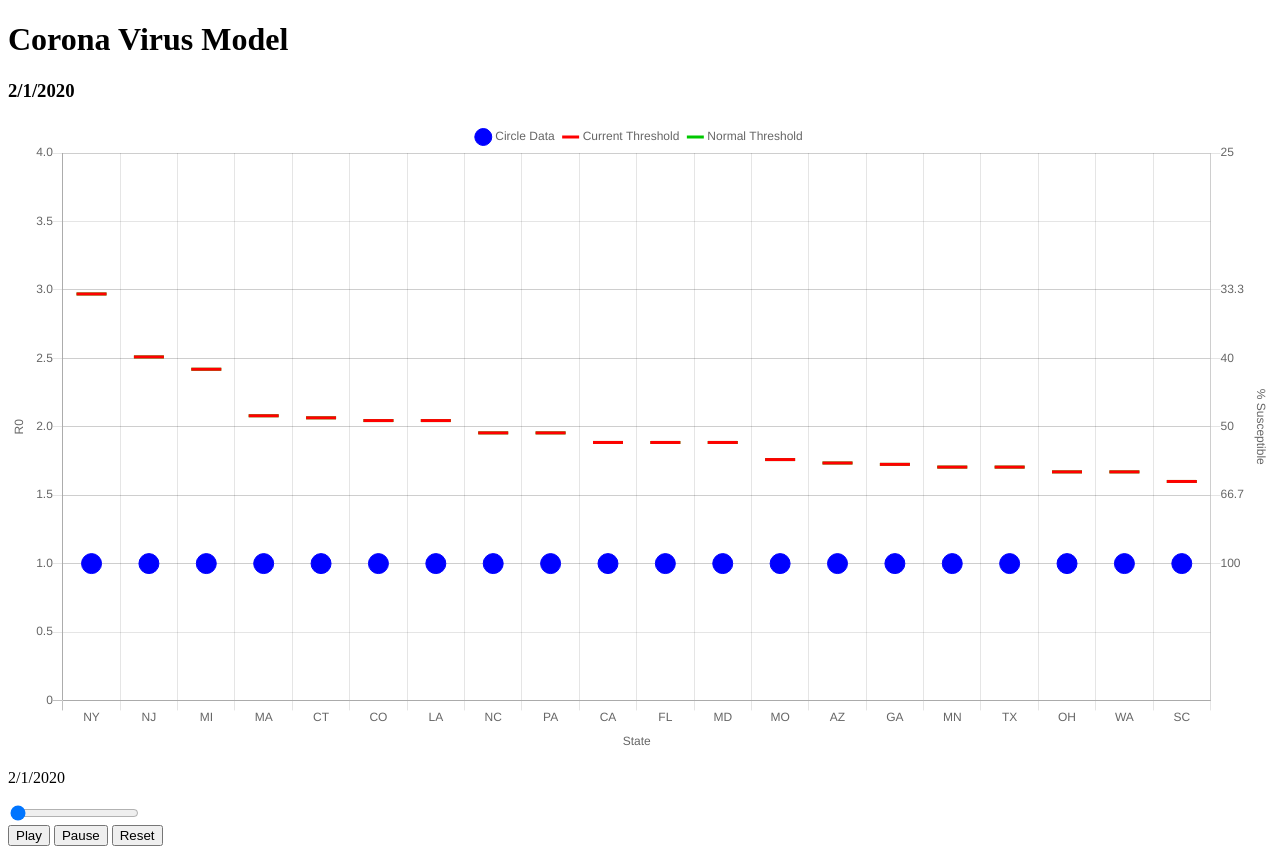
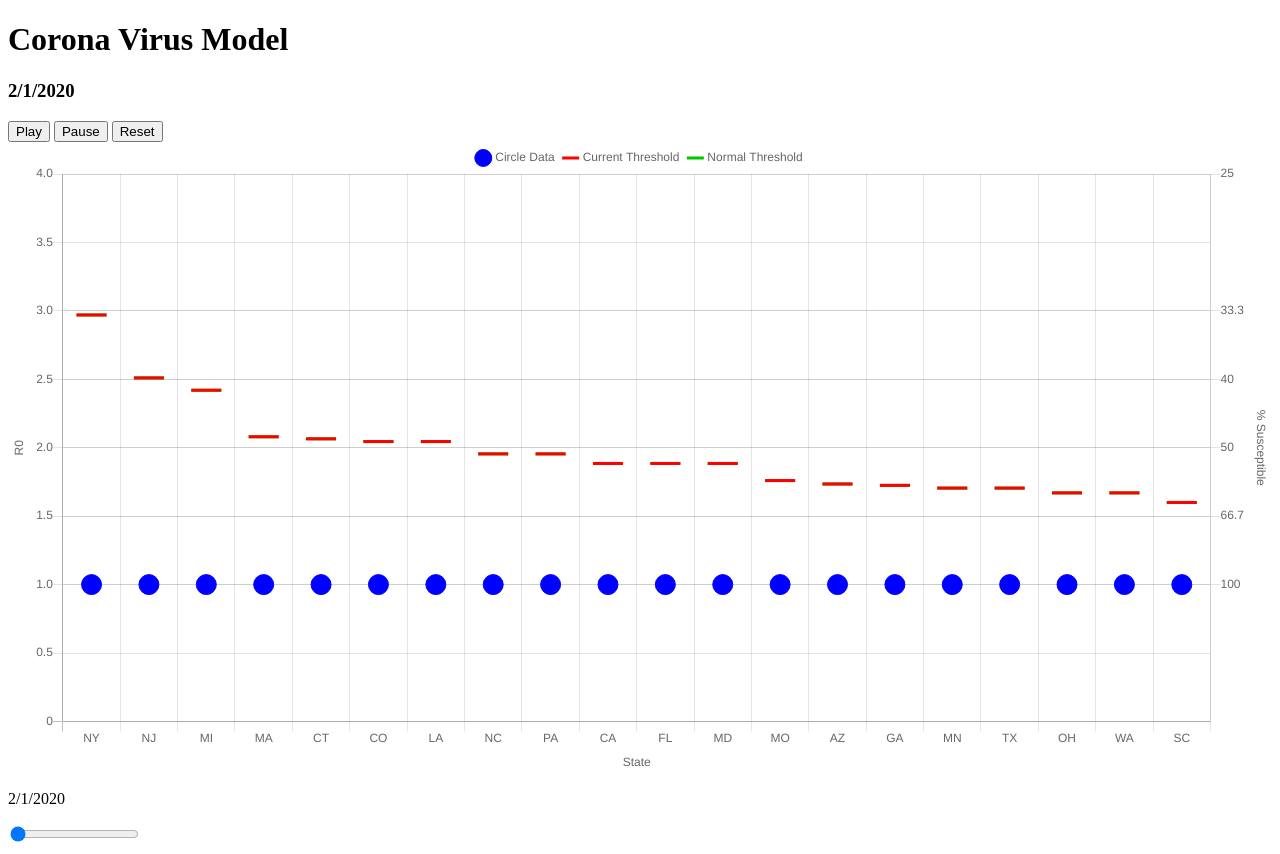
Before and after one commit to jcandell2023/corona-model, a Svelte app: page / in a window 1280 px wide. Built offline with nearby package versions, Linux system fonts and the light colour scheme; the HTML template or start-up script is replaced by a standard one.

Commit message:
move buttons to top

```diff
--- a/src/App.svelte
+++ b/src/App.svelte
@@ -60,7 +60,16 @@
 
 <div class="container">
   <h1 class="display-4 text-center">Corona Virus Model</h1>
-  <h3 class="text-center">{date.toLocaleDateString()}</h3>
+  <div class="row">
+    <h3 class="offset-md-2 text-center col-md-5">{date.toLocaleDateString()}</h3>
+    <div class="btn-group col-md-2" role="group">
+      <button class="btn btn-success" on:click={playAnimation}>Play</button>
+      <button class="btn btn-warning" on:click={stop}>Pause</button>
+      <button class="btn btn-danger" on:click={reset}>Reset</button>
+    </div>
+
+  </div>
+
   <div class="row">
     <Plot
       circleData={dotData[day - 1]}
@@ -77,7 +86,5 @@
       max="400"
       bind:value={day} />
   </div>
-  <button class="btn btn-success" on:click={playAnimation}>Play</button>
-  <button class="btn btn-warning" on:click={stop}>Pause</button>
-  <button class="btn btn-danger" on:click={reset}>Reset</button>
+
 </div>
```
Also changed, not shown: 2 other files (tests, documents, lock files or other folders).
